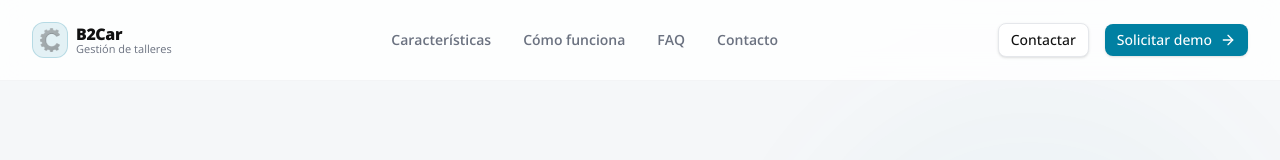
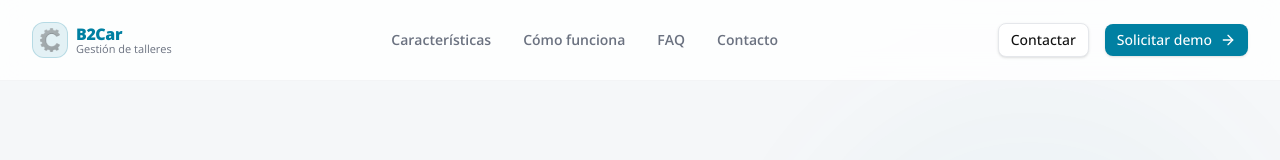
Before and after one commit to matingb/b2car-landing, a Next.js app: page / in a window 1280 px wide. Shown: the top 160 px of the page. Built offline with nearby package versions, Linux system fonts and the light colour scheme.

Commit message:
Se agrega modulo analytics

```diff
--- a/package.json
+++ b/package.json
@@ -9,6 +9,7 @@
     "lint": "eslint"
   },
   "dependencies": {
+    "@vercel/analytics": "^1.6.1",
     "lucide-react": "^0.561.0",
     "next": "16.0.10",
     "react": "19.2.1",
--- a/src/app/layout.tsx
+++ b/src/app/layout.tsx
@@ -1,6 +1,7 @@
 import type { Metadata } from "next";
 import { Open_Sans } from "next/font/google";
 import "./globals.css";
+import { Analytics } from "@vercel/analytics/next"
 
 const openSans = Open_Sans({
   variable: "--font-open-sans",
@@ -23,6 +24,7 @@ export default function RootLayout({
         className={`${openSans.variable} bg-bg-main text-primary antialiased selection:bg-accent/20 selection:text-accent`}
       >
         {children}
+        <Analytics/>
       </body>
     </html>
   );
--- a/src/sections/Navbar.tsx
+++ b/src/sections/Navbar.tsx
@@ -31,7 +31,7 @@ export const Navbar: React.FC = () => {
               <img src="/logos/iconoB2Car.svg" alt="Car icon" className="w-5" />
             </div>
             <div className="leading-tight">
-              <div className="font-extrabold text-accent+ tracking-tight">{APP_NAME}</div>
+              <div className="font-extrabold text-accent tracking-tight">{APP_NAME}</div>
               <div className="text-[11px] text-secondary -mt-0.5">Gestión de talleres</div>
             </div>
           </div>
```
Also changed, not shown: 1 other file (tests, documents, lock files or other folders).
